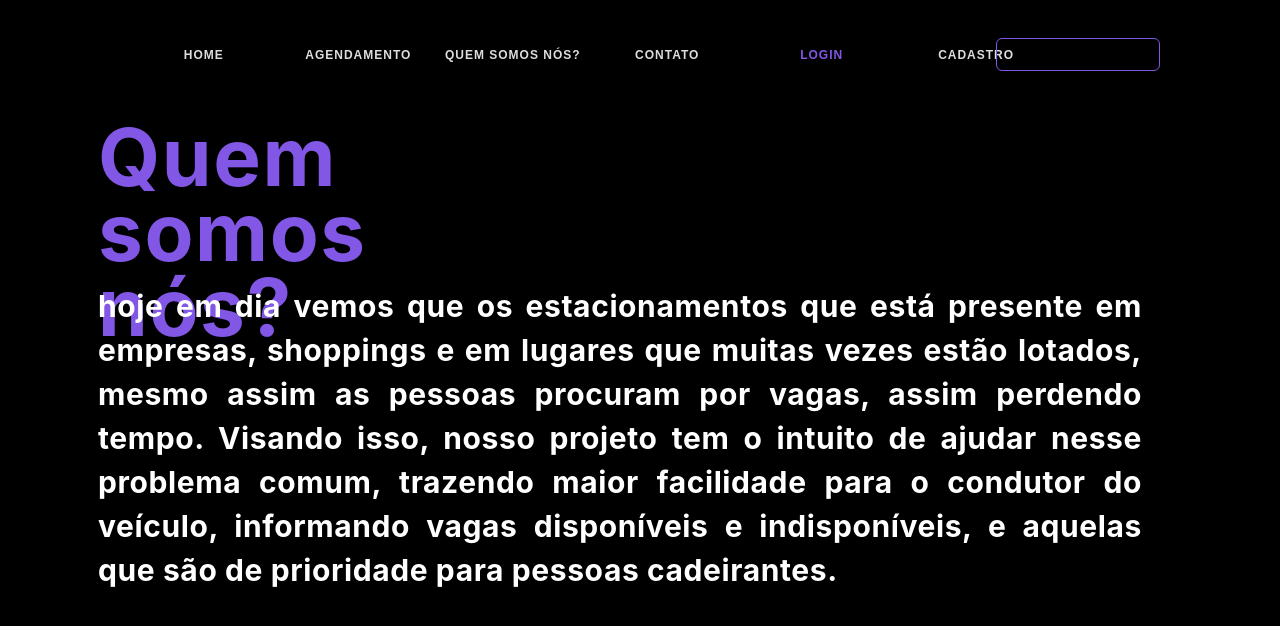
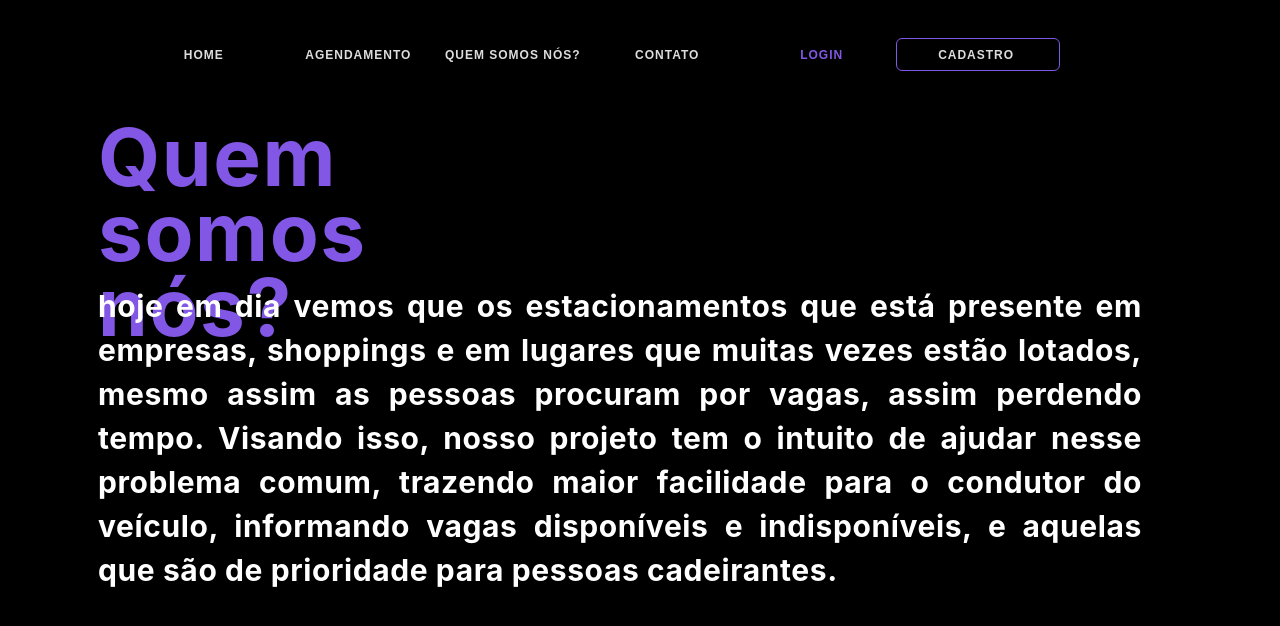
Before and after one commit to Bohamaw/GER, a plain HTML site: page sobre.html in a window 1280 px wide. Drawn offline with Linux system fonts and the light colour scheme.

Commit message:
Update certo.css

```diff
--- a/certo.css
+++ b/certo.css
@@ -21,7 +21,7 @@ gap: 10px;
 position: absolute;
 width: 163.66px;
 height: 33.29px;
-left: 996.34px;
+left: 896.34px;
 top: 38px;
 
 border: 1px solid #8257E5;
```
